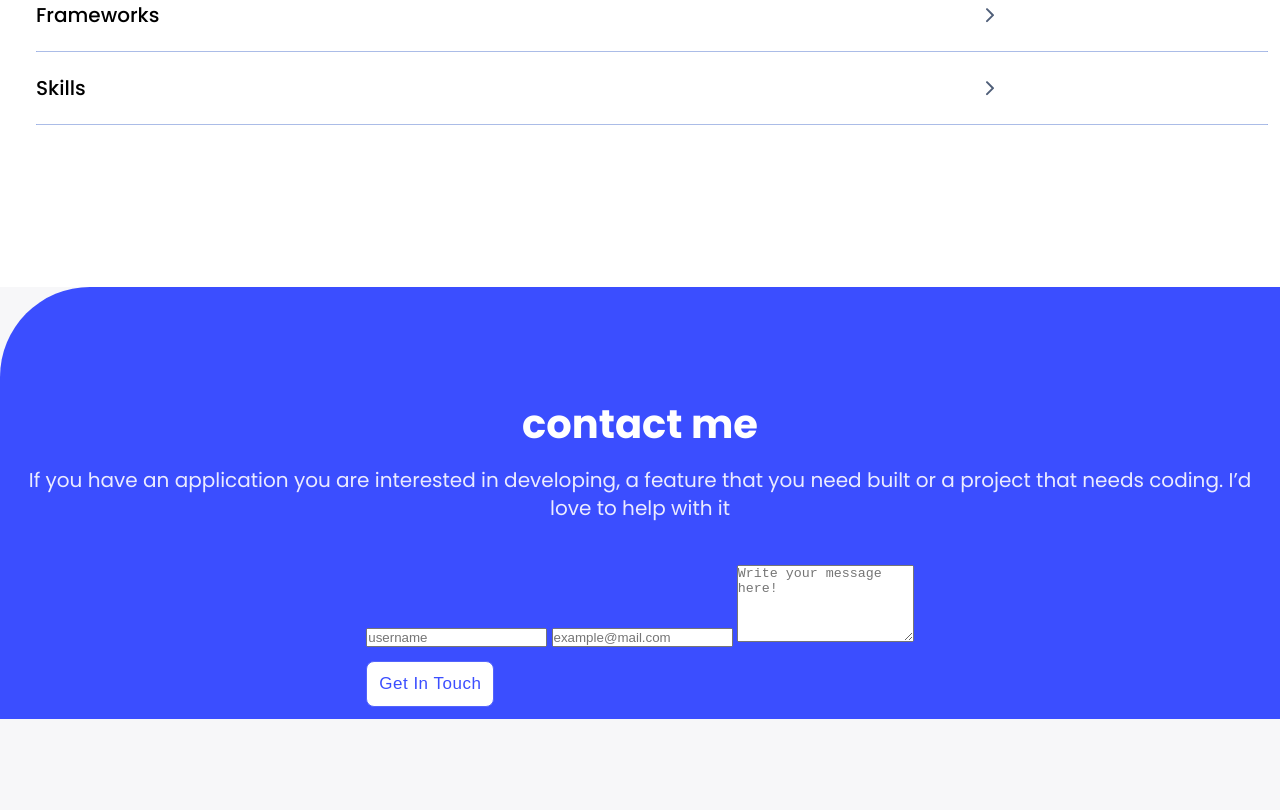
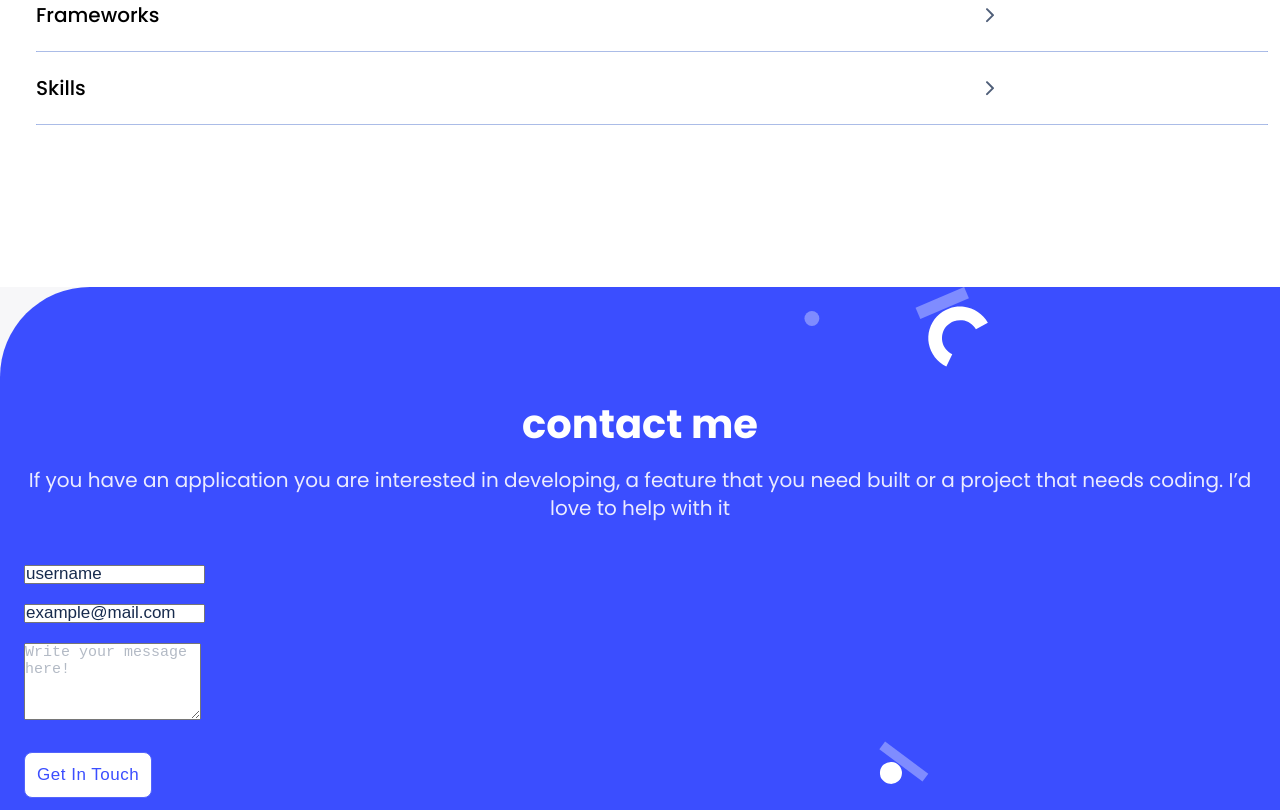
Before and after one commit to zieeco/portfolio, a plain HTML site: page index.html in a window 1280 px wide. Shown: the part 4657-5467 px from the top of the page. Before the commit the page ends 5376 px from the top, so only its background shows below. Drawn offline with Linux system fonts and the light colour scheme.

Commit message:
Add styling for contact-form, label, placeholder, input, etc

```diff
--- a/CSS/main.css
+++ b/CSS/main.css
@@ -352,27 +352,55 @@ main {
   background-size: cover;
 }
 
-/* contact section */
+/* Ugbordiegwu Chimaijem add contact section */
+
 .contact-sect {
   display: flex;
   flex-direction: column;
   align-items: center;
   padding: 6.4375rem 1.5rem 0 1.5rem;
   border-top-left-radius: 90px;
-  background: #3B4EFF;
-  background-image: url(./images/contact-form-shapes-mobile.svg);
+  background: #3b4eff;
+  background-image: url(../images/contact-form-shapes-mobile.svg);
   background-repeat: no-repeat;
   background-position: top right;
   background-size: 62% 96%;
 }
+
 .contact-sect .header-primary-text {
   text-align: center;
   color: #fff;
 }
+
 .contact-sect .para-primary-text {
   font-size: 1.25rem;
   line-height: 1.75rem;
   text-align: center;
-  color: #EBEBFF;
+  color: #ebebff;
   margin-bottom: 2.6875rem;
 }
+
+.contact-form {
+  display: flex;
+  flex-direction: column;
+  gap: 1.25rem;
+  width: 100%;
+}
+
+.contact-form label {
+  display: flex;
+  width: 100%;
+}
+
+.contact-form label input::placeholder {
+  font-size: 1.0625rem;
+  color: #172b4d;
+  line-height: 1.25rem;
+  font-weight: 400;
+}
+
+.contact-form label textarea::placeholder {
+  font-size: 0.9375rem;
+  font-weight: 400;
+  color: #b3bac5;
+}
```
